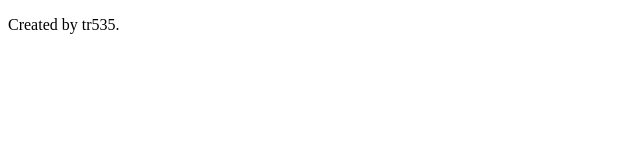
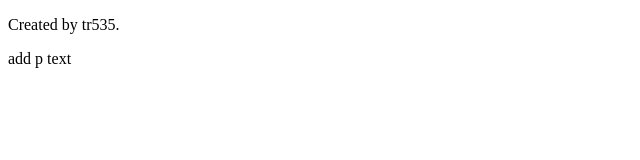
Before and after one commit to tr535/test2, a plain HTML site: page index.html in a window 1280 px wide. Shown: the full height of the page, 0-640 px from the left. Drawn offline with Linux system fonts and the light colour scheme.

Commit message:
small changes

```diff
--- a/index.html
+++ b/index.html
@@ -9,5 +9,6 @@
     <p>
         Created by tr535.
     </p>
+    <p>add p text</p>
 </body>
 </html>
```
